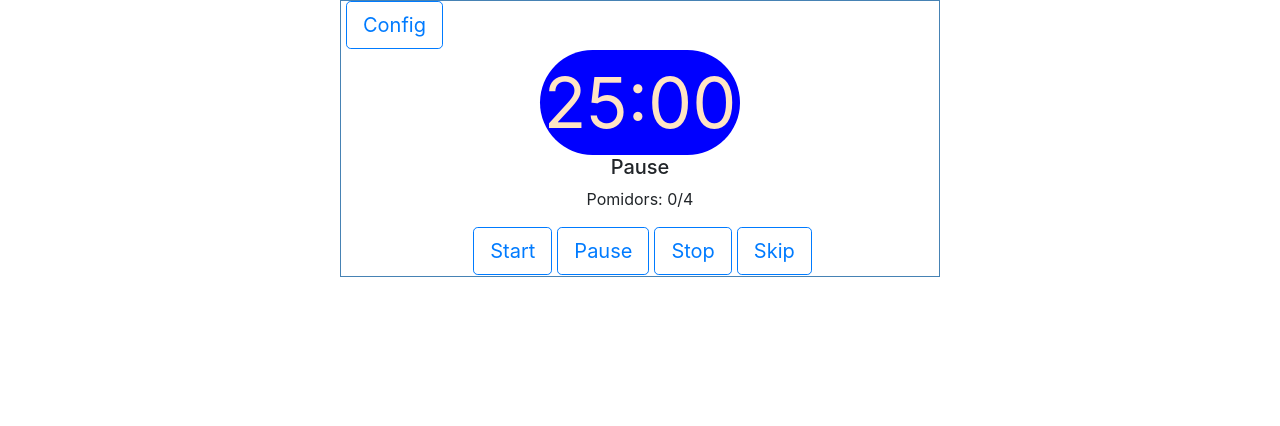
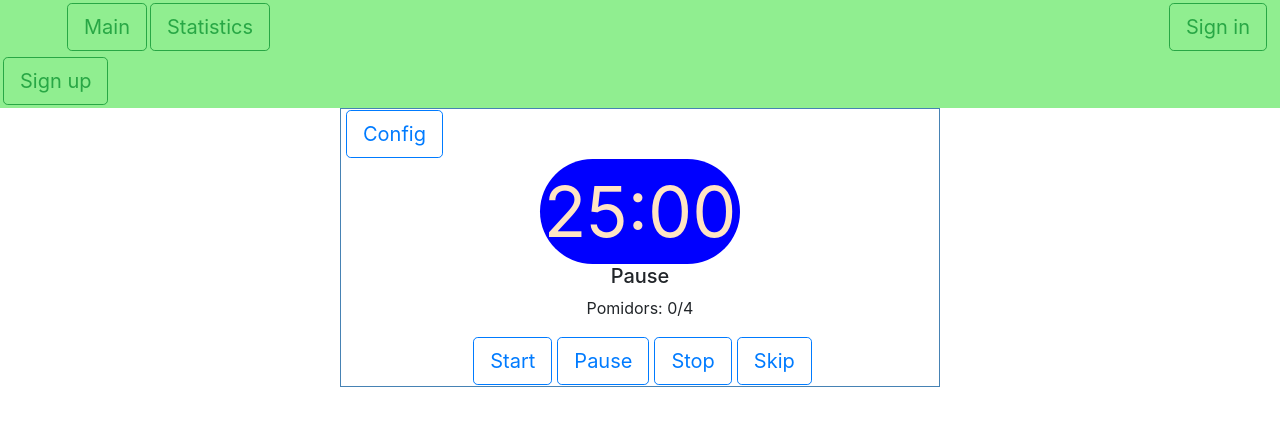
Before and after one commit to pr1st/pomidorly, a React (Create React App) app in the folder frontend/: page / in a window 1280 px wide. Shown: the top 426 px of the page. Built offline with nearby package versions, Linux system fonts and the light colour scheme.

Commit message:
add header

```diff
--- /dev/null
+++ b/frontend/src/actions/currentPage.ts
@@ -0,0 +1,22 @@
+import {
+    CHANGE_PAGE,
+    ChangePageToMainAction,
+    ChangePageToStatisticsAction,
+    MAIN_PAGE,
+    STATISTICS_PAGE
+} from "../types/currentPage";
+
+
+export function changePageToMain() : ChangePageToMainAction {
+    return {
+        type: CHANGE_PAGE,
+        page: MAIN_PAGE
+    }
+}
+
+export function changePageToStatistics() : ChangePageToStatisticsAction {
+    return {
+        type: CHANGE_PAGE,
+        page: STATISTICS_PAGE
+    }
+}
--- a/frontend/src/components/App.tsx
+++ b/frontend/src/components/App.tsx
@@ -1,13 +1,38 @@
 import React from 'react'
 import '../css/App.css'
 import TimerContainer from "../containers/TimerContainer";
+import {MAIN_PAGE, STATISTICS_PAGE} from "../types/currentPage";
+import Header from "./Header";
+import StatisticsContainer from "../containers/StatisticsContainer";
 
-const App: React.FC = () => {
-  return (
-    <div className="App">
-      <TimerContainer/>
-    </div>
-  )
+export type StateProps = {
+    currentPage: string
+}
+
+export type DispatchProps = {
+    toMain: () => void,
+    toStatistics: () => void
+}
+
+const App = (props: StateProps & DispatchProps) => {
+    const {toStatistics, toMain, currentPage} = props;
+    let inner;
+    if (currentPage === MAIN_PAGE) {
+        inner = (
+            <TimerContainer/>
+        )
+    } else if (currentPage === STATISTICS_PAGE) {
+        inner = <StatisticsContainer/>
+    } else {
+        throw new Error("Invalid State")
+    }
+
+    return (
+        <div className="App">
+            <Header toMain={toMain} toStatistics={toStatistics} />
+            {inner}
+        </div>
+    )
 };
 
 export default App;
--- /dev/null
+++ b/frontend/src/components/Header.tsx
@@ -0,0 +1,45 @@
+import React from 'react';
+
+import "bootstrap/dist/css/bootstrap.css"
+import classNames from "classnames";
+
+type Props = {
+    toMain: () => void,
+    toStatistics: () => void,
+    // userName: string
+}
+
+const Header = (props: Props) => {
+    const {toMain, toStatistics} = props;
+    const btnClass = classNames("btn", "btn-outline-success", "btn-lg");
+    let login;
+    if (true) {
+        login = (
+            <div className={"Login"}>
+                <button className={btnClass}>
+                    Sign in
+                </button>
+                <button className={btnClass}>
+                    Sign up
+                </button>
+            </div>
+        )
+    }
+    return (
+        <div className={classNames("Header")}>
+            <div className={classNames("Page")}>
+                <button className={btnClass}
+                        onClick={toMain}>
+                    Main
+                </button>
+                <button className={btnClass}
+                        onClick={toStatistics}>
+                    Statistics
+                </button>
+            </div>
+            {login}
+        </div>
+    )
+}
+
+export default Header;
--- /dev/null
+++ b/frontend/src/components/Statistics.tsx
@@ -0,0 +1,12 @@
+import React from 'react';
+import "bootstrap/dist/css/bootstrap.css"
+
+
+class Statistics extends React.Component<{}, {}> {
+
+    render() {
+        return null
+    }
+}
+
+export default Statistics;
--- /dev/null
+++ b/frontend/src/containers/AppContainer.ts
@@ -0,0 +1,26 @@
+import {connect} from "react-redux";
+import {AppState} from "../types";
+import App, {DispatchProps, StateProps} from "../components/App";
+import {Dispatch} from "react";
+import {changePageToMain, changePageToStatistics} from "../actions/currentPage";
+
+const mapStateToProps = (state: AppState) : StateProps => {
+    return {
+        currentPage: state.currentPage
+    };
+};
+
+const mapDispatchToProps = (dispatch : Dispatch<any>) : DispatchProps  => {
+    return {
+        toMain: () => dispatch(changePageToMain()),
+        toStatistics: () => dispatch(changePageToStatistics())
+    }
+};
+
+
+const connector = connect(
+    mapStateToProps,
+    mapDispatchToProps
+);
+
+export default connector(App);
--- /dev/null
+++ b/frontend/src/containers/StatisticsContainer.ts
@@ -0,0 +1,10 @@
+import { connect } from 'react-redux';
+import Statistics from "../components/Statistics";
+
+
+
+
+const connector = connect(
+);
+
+export default connector(Statistics);
--- a/frontend/src/css/App.css
+++ b/frontend/src/css/App.css
@@ -1,4 +1,4 @@
-.App {
+.App .Timer {
   text-align: center;
   margin: auto;
   max-width: 600px;
@@ -6,11 +6,13 @@
 
 .Timer {
   border: 1px solid steelblue;
+  margin-top: 2px;
 }
 
 .Timer button {
   margin-left: 5px;
   margin-bottom: 1px;
+  margin-top: 1px;
 }
 
 .Timer .Options {
@@ -34,3 +36,23 @@
 .Timer .Time.Break {
   background-color: green;
 }
+
+.Header {
+  background-color: lightgreen;
+}
+
+.Header button {
+  margin-left: 3px;
+  margin-top: 3px;
+  margin-bottom: 3px;
+}
+
+.Header .Login {
+  display: inline;
+  margin-left: 70%;
+}
+
+.Header .Page {
+  display: inline;
+  margin-left: 5%;
+}
--- a/frontend/src/index.tsx
+++ b/frontend/src/index.tsx
@@ -1,12 +1,12 @@
 import React from 'react';
 import ReactDOM from 'react-dom';
-import App from './components/App';
 import {Provider} from "react-redux";
 import store from "./store";
+import AppContainer from "./containers/AppContainer";
 
 ReactDOM.render(
     <Provider store={store}>
-        <App />
+        <AppContainer />
     </Provider>,
     document.getElementById('root')
 );
--- /dev/null
+++ b/frontend/src/reducers/currentPage.ts
@@ -0,0 +1,9 @@
+import {CurrentPageActions, CurrentPageState, MAIN_PAGE} from "../types/currentPage";
+
+export const currentPage = (state: CurrentPageState = MAIN_PAGE, action: CurrentPageActions) : string => {
+    if (action.type === "CHANGE_PAGE") {
+        return action.page
+    } else {
+        return state
+    }
+}
--- a/frontend/src/reducers/index.ts
+++ b/frontend/src/reducers/index.ts
@@ -1,7 +1,9 @@
 import {combineReducers} from "redux"
 import {timeReducer} from "./timer";
+import {currentPage} from "./currentPage";
+
 
 export default combineReducers({
-        timer: timeReducer
-    }
-)
+    timer: timeReducer,
+    currentPage
+})
--- /dev/null
+++ b/frontend/src/types/currentPage.ts
@@ -0,0 +1,22 @@
+
+export const CHANGE_PAGE = "CHANGE_PAGE";
+
+// pages
+export const MAIN_PAGE = "MAIN_PAGE";
+export const STATISTICS_PAGE = "STATISTICS_PAGE";
+
+// actions
+export interface ChangePageToMainAction {
+    type: typeof CHANGE_PAGE
+    page: typeof MAIN_PAGE
+}
+
+export interface ChangePageToStatisticsAction {
+    type: typeof CHANGE_PAGE
+    page: typeof STATISTICS_PAGE
+}
+
+export type CurrentPageActions = ChangePageToMainAction | ChangePageToStatisticsAction
+
+// state
+export type CurrentPageState = string
--- a/frontend/src/types/index.ts
+++ b/frontend/src/types/index.ts
@@ -1,9 +1,11 @@
 import {TimerActions, TimerState} from "./timer";
+import {CurrentPageActions, CurrentPageState} from "./currentPage";
 
 // actions
-export type AppActions = TimerActions
+export type AppActions = TimerActions | CurrentPageActions
 
 // state
 export type AppState = {
-    timer: TimerState
+    timer: TimerState,
+    currentPage: CurrentPageState
 }
```
